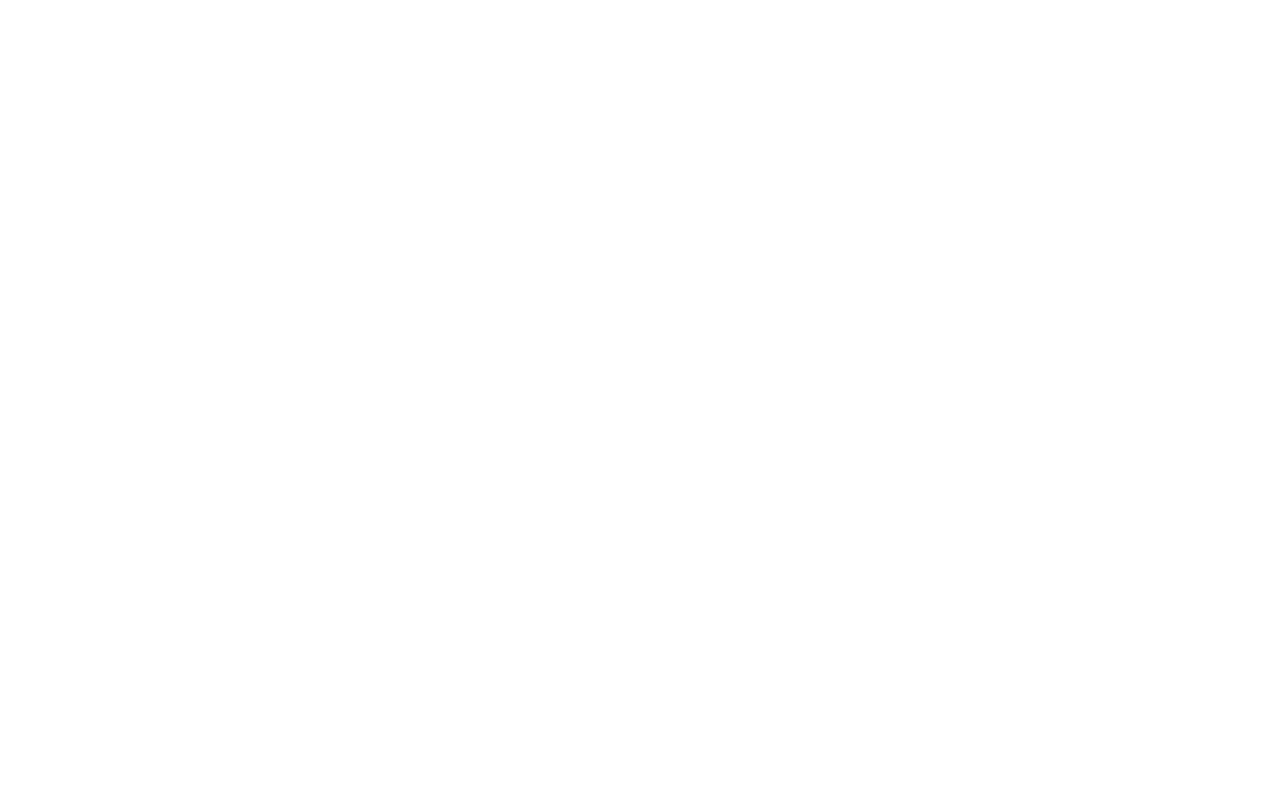
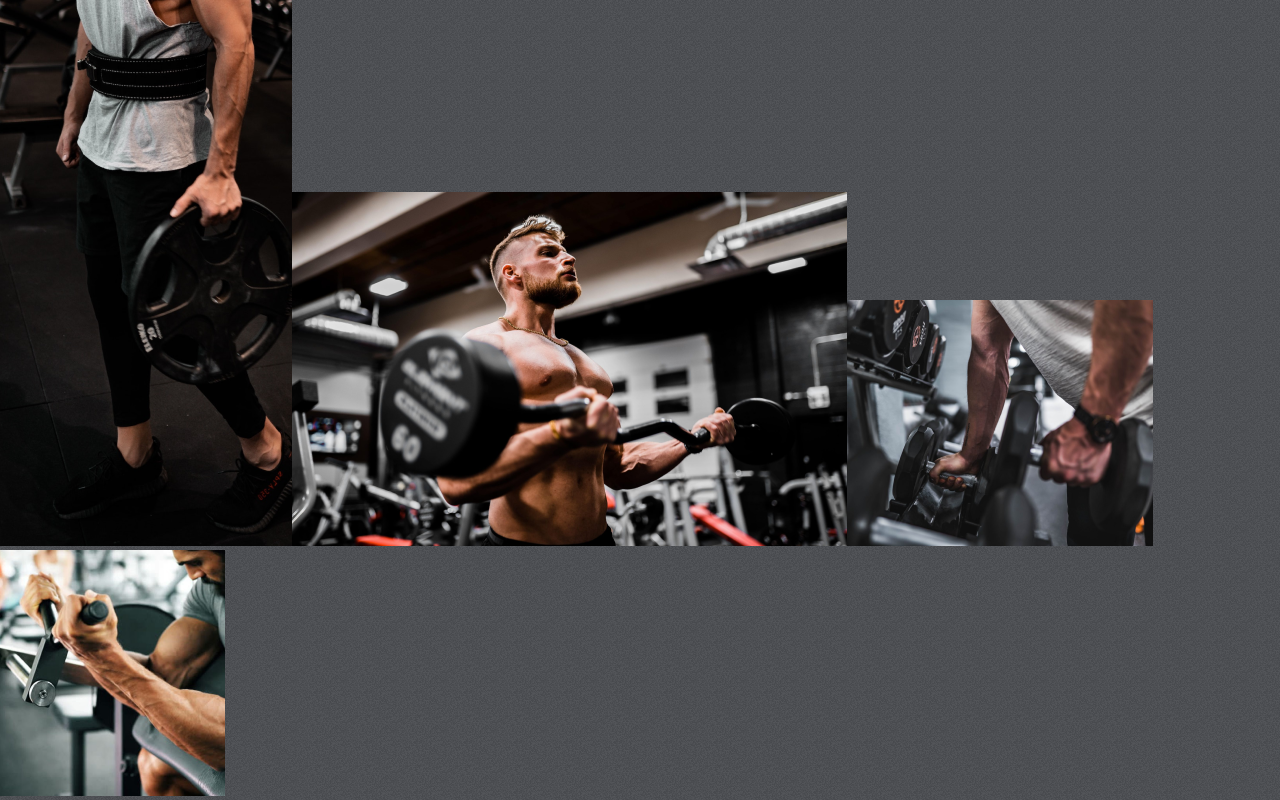
Before and after one commit to dnfarhana/Gym-Website-Using-React-JS, a React (Create React App) app: page / in a window 1280 px wide. Shown: the part 1569-2369 px from the top of the page. Before the commit the page ends 1183 px from the top, so only its background shows below. Built offline with nearby package versions, Linux system fonts and the light colour scheme; the HTML template or start-up script is replaced by a standard one.

Commit message:
update reasons

```diff
--- a/src/App.js
+++ b/src/App.js
@@ -1,11 +1,13 @@
 import './App.css';
 import Hero from './components/Hero/Hero';
 import Programs from './components/Programs/Programs';
+import Reasons from './components/Reasons/Reasons';
 function App() {
   return (
     <div className="App">
       <Hero/>
       <Programs/>
+      <Reasons/>
     </div>
   );
 }
--- /dev/null
+++ b/src/components/Reasons/Reasons.jsx
@@ -0,0 +1,25 @@
+import React from 'react';
+import './Reasons.css';
+import image1 from '../../assets/image1.png';
+import image2 from '../../assets/image2.png';
+import image3 from '../../assets/image3.png';
+import image4 from '../../assets/image4.png';
+import nb from '../../assets/nb.png';
+import adidas from '../../assets/adidas.png';
+import nike from '../../assets/nike.png';
+import tick from '../../assets/tick.png';
+
+const Reasons = () =>{
+    return(
+        <div className="Reasons" id="reasons">
+            <div className="left-r">
+                <img src={image1} alt="" />
+                <img src={image2} alt="" />
+                <img src={image3} alt="" />
+                <img src={image4} alt="" />
+            </div>
+            <div className="right-r"></div>
+        </div>
+    );
+}
+export default Reasons;
```
Also changed, not shown: src/components/Reasons/Reasons.css (added).
